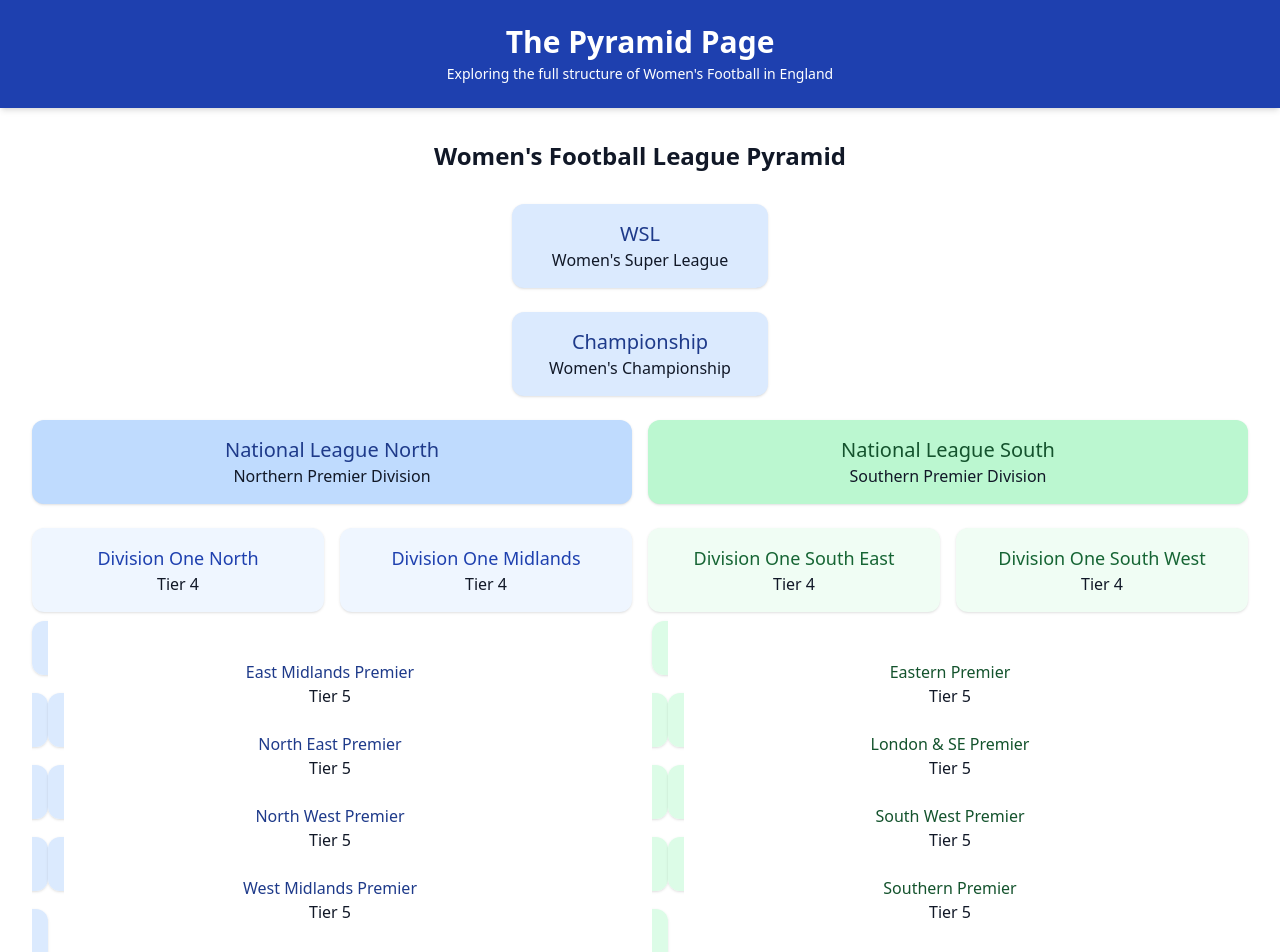
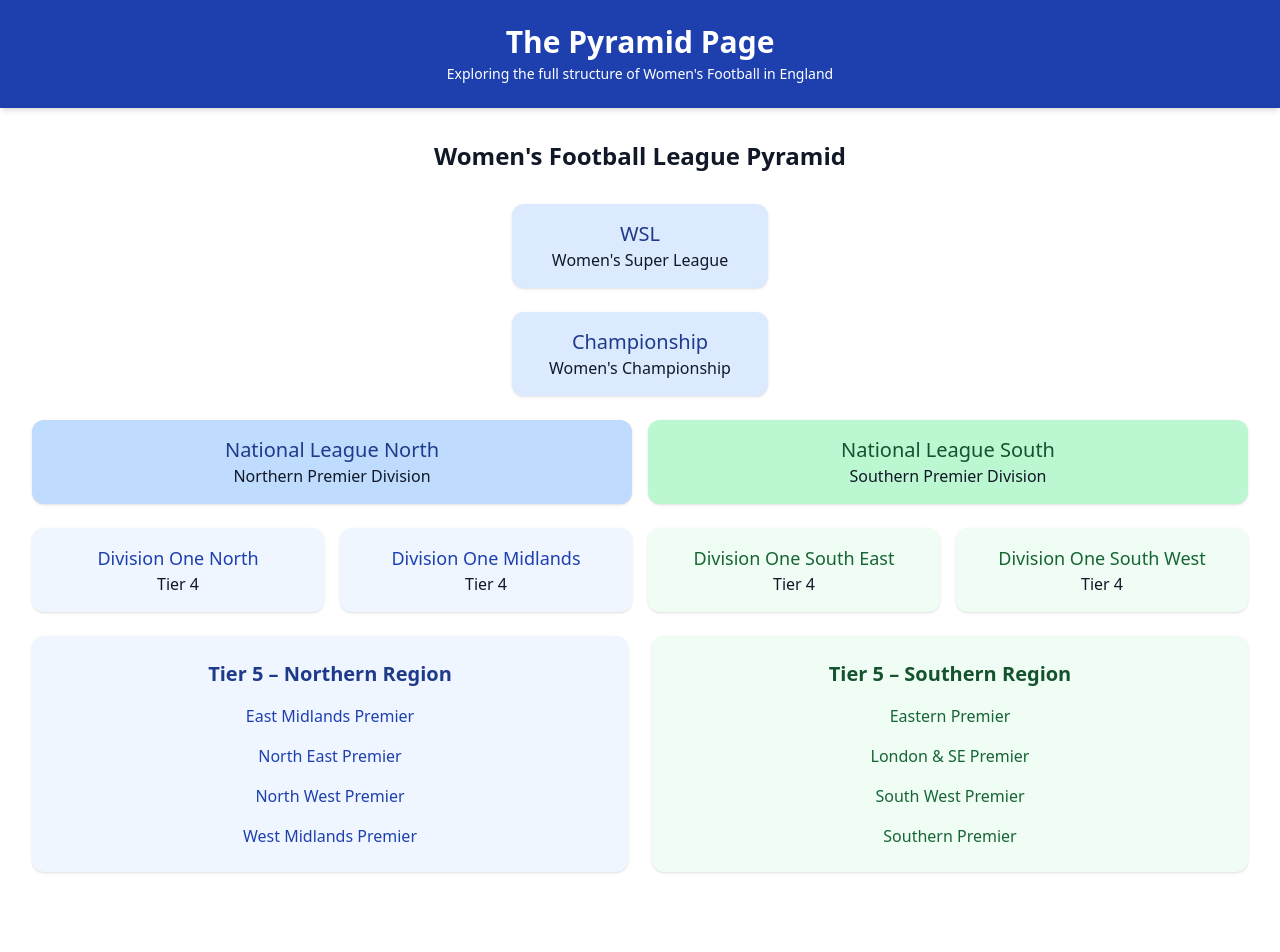
Before and after one commit to jhickey011/the-pyramid-page, a Next.js app: page / in a window 1280 px wide. Shown: the top 952 px of the page. After the commit the page ends 904 px from the top, so only its background shows below. Built offline with nearby package versions, Linux system fonts and the light colour scheme.

Commit message:
Update page.tsx

```diff
--- a/app/page.tsx
+++ b/app/page.tsx
@@ -57,46 +57,28 @@ export default function Home() {
           </a>
         </div>
 
-        {/* Row 5: Tier 5 Regional Leagues - Left: North/Midlands | Right: South */}
-        <div className="grid grid-cols-1 sm:grid-cols-2 lg:grid-cols-2 gap-6 justify-center">
-          {/* Left column (Northern/Midlands - Blue) */}
-          <div className="space-y-4">
-            <a href="/leagues/east-midlands-premier" className="bg-blue-100 hover:bg-blue-200 transition rounded-xl shadow p-4 text-center">
-              <h3 className="text-md font-medium text-blue-900">East Midlands Premier</h3>
-              <p>Tier 5</p>
-            </a>
-            <a href="/leagues/north-east-premier" className="bg-blue-100 hover:bg-blue-200 transition rounded-xl shadow p-4 text-center">
-              <h3 className="text-md font-medium text-blue-900">North East Premier</h3>
-              <p>Tier 5</p>
-            </a>
-            <a href="/leagues/north-west-premier" className="bg-blue-100 hover:bg-blue-200 transition rounded-xl shadow p-4 text-center">
-              <h3 className="text-md font-medium text-blue-900">North West Premier</h3>
-              <p>Tier 5</p>
-            </a>
-            <a href="/leagues/west-midlands-premier" className="bg-blue-100 hover:bg-blue-200 transition rounded-xl shadow p-4 text-center">
-              <h3 className="text-md font-medium text-blue-900">West Midlands Premier</h3>
-              <p>Tier 5</p>
-            </a>
+        {/* Row 5: Tier 5 Regional Leagues Grouped */}
+        <div className="grid grid-cols-1 lg:grid-cols-2 gap-6">
+          {/* Northern Tier 5 */}
+          <div className="bg-blue-50 rounded-xl shadow p-6">
+            <h3 className="text-xl font-semibold text-blue-900 mb-4 text-center">Tier 5 – Northern Region</h3>
+            <div className="grid grid-cols-1 gap-4">
+              <a href="/leagues/east-midlands-premier" className="hover:underline text-blue-800 text-center">East Midlands Premier</a>
+              <a href="/leagues/north-east-premier" className="hover:underline text-blue-800 text-center">North East Premier</a>
+              <a href="/leagues/north-west-premier" className="hover:underline text-blue-800 text-center">North West Premier</a>
+              <a href="/leagues/west-midlands-premier" className="hover:underline text-blue-800 text-center">West Midlands Premier</a>
+            </div>
           </div>
 
-          {/* Right column (Southern - Green) */}
-          <div className="space-y-4">
-            <a href="/leagues/eastern-premier" className="bg-green-100 hover:bg-green-200 transition rounded-xl shadow p-4 text-center">
-              <h3 className="text-md font-medium text-green-900">Eastern Premier</h3>
-              <p>Tier 5</p>
-            </a>
-            <a href="/leagues/london-se-premier" className="bg-green-100 hover:bg-green-200 transition rounded-xl shadow p-4 text-center">
-              <h3 className="text-md font-medium text-green-900">London & SE Premier</h3>
-              <p>Tier 5</p>
-            </a>
-            <a href="/leagues/south-west-premier" className="bg-green-100 hover:bg-green-200 transition rounded-xl shadow p-4 text-center">
-              <h3 className="text-md font-medium text-green-900">South West Premier</h3>
-              <p>Tier 5</p>
-            </a>
-            <a href="/leagues/southern-premier" className="bg-green-100 hover:bg-green-200 transition rounded-xl shadow p-4 text-center">
-              <h3 className="text-md font-medium text-green-900">Southern Premier</h3>
-              <p>Tier 5</p>
-            </a>
+          {/* Southern Tier 5 */}
+          <div className="bg-green-50 rounded-xl shadow p-6">
+            <h3 className="text-xl font-semibold text-green-900 mb-4 text-center">Tier 5 – Southern Region</h3>
+            <div className="grid grid-cols-1 gap-4">
+              <a href="/leagues/eastern-premier" className="hover:underline text-green-800 text-center">Eastern Premier</a>
+              <a href="/leagues/london-se-premier" className="hover:underline text-green-800 text-center">London & SE Premier</a>
+              <a href="/leagues/south-west-premier" className="hover:underline text-green-800 text-center">South West Premier</a>
+              <a href="/leagues/southern-premier" className="hover:underline text-green-800 text-center">Southern Premier</a>
+            </div>
           </div>
         </div>
       </section>
```
